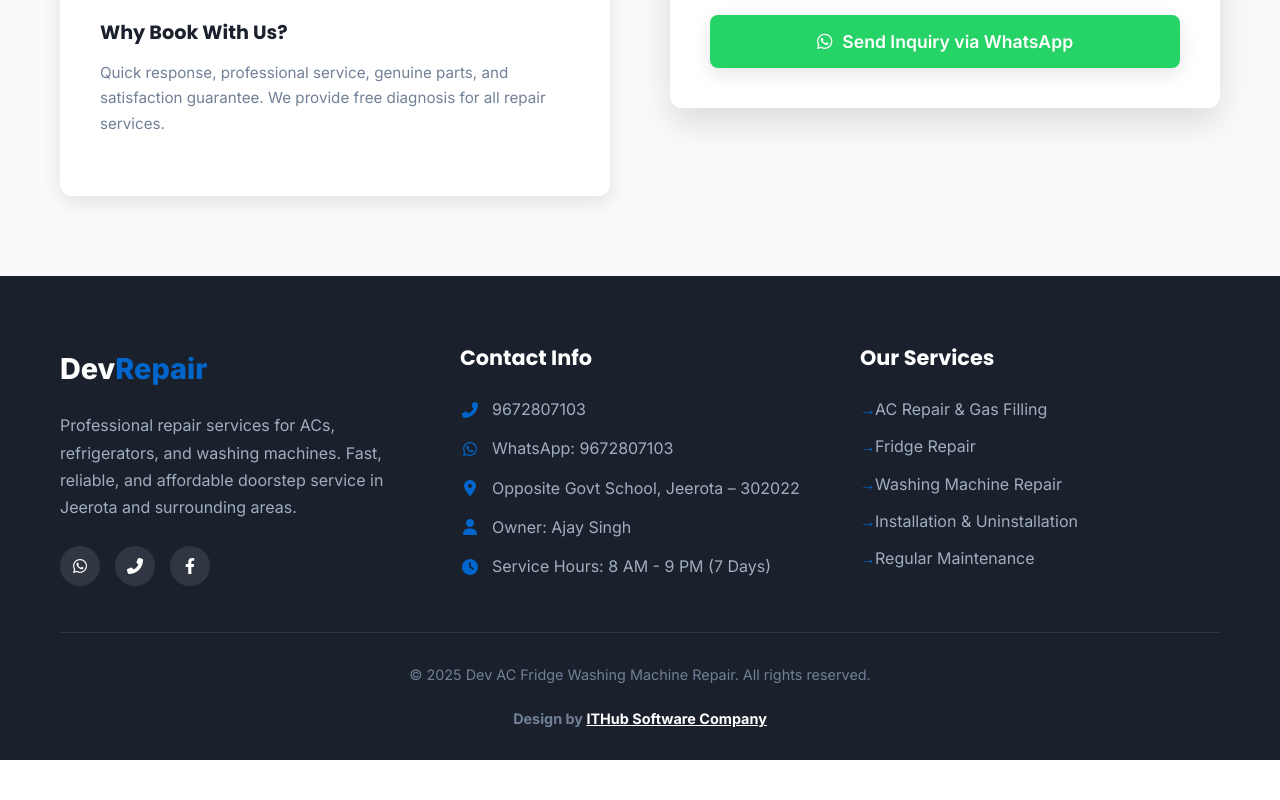
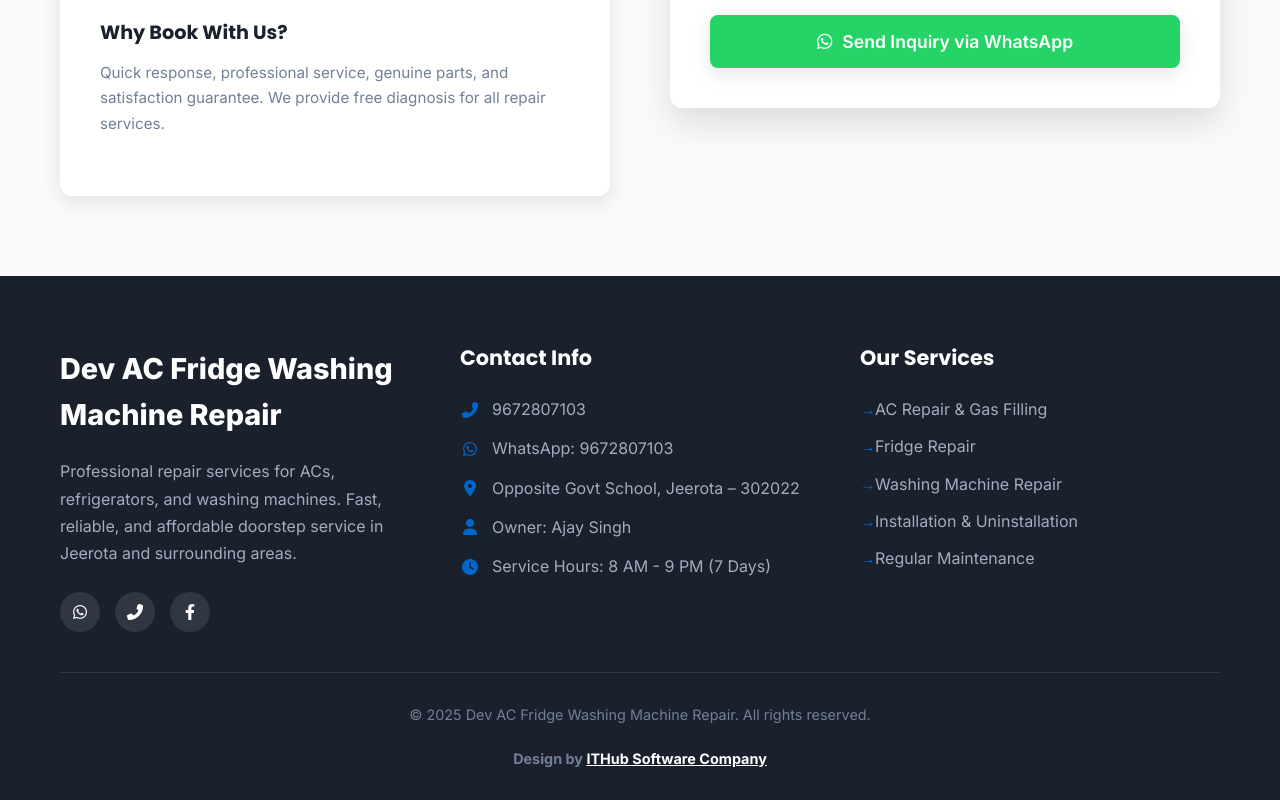
Before and after one commit to piyushsolver/devrepairservice, a plain HTML site: page index.html in a window 1280 px wide. Shown: the part 5774-6574 px from the top of the page. Before the commit the page ends 6534 px from the top, so only its background shows below. Drawn offline with nearby package versions, Linux system fonts and the light colour scheme.

Commit message:
Update index.html

```diff
--- a/index.html
+++ b/index.html
@@ -1567,7 +1567,7 @@
         <div class="container">
             <div class="footer-content">
                 <div class="footer-about">
-                    <div class="footer-logo">Dev<span>Repair</span></div>
+                    <div class="footer-logo">Dev AC Fridge Washing Machine Repair</div>
                     <p>Professional repair services for ACs, refrigerators, and washing machines. Fast, reliable, and affordable doorstep service in Jeerota and surrounding areas.</p>
                     <div class="social-links">
                         <a href="https://wa.me/919672807103" target="_blank" title="WhatsApp"><i class="fab fa-whatsapp"></i></a>
```
